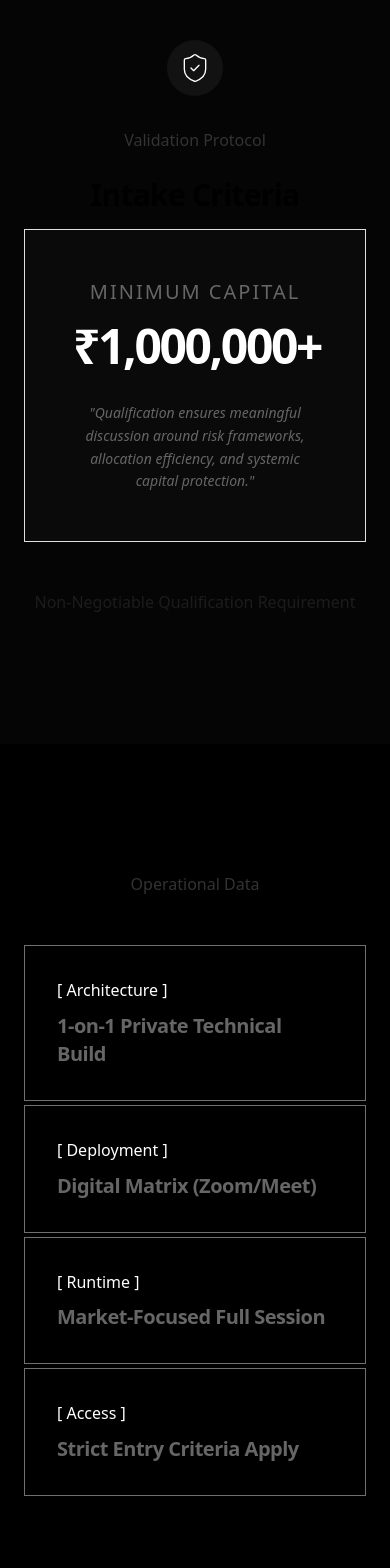
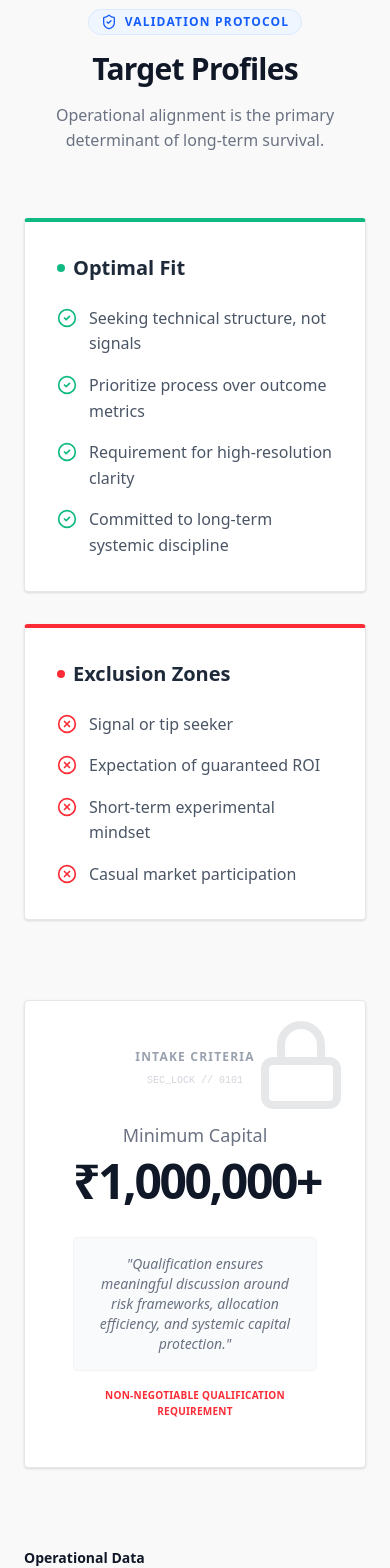
Before and after one commit to gaurav29-maker/gauravkhona.com, a Next.js app: page / in a window 390 px wide. Shown: the part 3720-5288 px from the top of the page. Built offline with nearby package versions, Linux system fonts and the light colour scheme.

Commit message:
feat(ui): refactor Eligibility validation protocol with new design system

```diff
--- a/components/Eligibility.tsx
+++ b/components/Eligibility.tsx
@@ -1,39 +1,131 @@
-import { ShieldCheck } from "lucide-react";
+import { CheckCircle2, XCircle, Lock, Server, Video, Activity, ShieldCheck } from "lucide-react";
 
 export default function Eligibility() {
+    const targets = [
+        "Seeking technical structure, not signals",
+        "Prioritize process over outcome metrics",
+        "Requirement for high-resolution clarity",
+        "Committed to long-term systemic discipline"
+    ];
+
+    const exclusions = [
+        "Signal or tip seeker",
+        "Expectation of guaranteed ROI",
+        "Short-term experimental mindset",
+        "Casual market participation"
+    ];
+
     return (
-        <section id="funds" className="py-32 px-6 border-technical bg-[#050505]">
-            <div className="max-w-4xl mx-auto text-center">
-                <div className="inline-flex items-center justify-center p-3 rounded-full bg-white/5 mb-8">
-                    <ShieldCheck className="h-8 w-8 text-white" strokeWidth={1} />
-                </div>
+        <section id="funds" className="py-24 px-6 bg-[#F9F9F9] border-t border-gray-200">
+            <div className="max-w-6xl mx-auto">
 
-                <p className="text-technical mb-6">Validation Protocol</p>
-
-                <h2 className="heading-lg mb-8">Intake Criteria</h2>
-
-                <div className="bg-[#0A0A0A] border border-border p-12 relative overflow-hidden group">
-                    {/* Subtle aesthetic lines like xAI */}
-                    <div className="absolute top-0 right-0 p-4 font-mono text-[10px] text-muted opacity-20 hidden md:block">
-                        SEC_LOCK // 0101
+                {/* Section Header */}
+                <div className="text-center mb-16">
+                    <div className="inline-flex items-center gap-2 px-3 py-1 rounded-full bg-blue-50 border border-blue-100 mb-4">
+                        <ShieldCheck className="w-4 h-4 text-blue-600" />
+                        <span className="text-xs font-bold text-blue-600 uppercase tracking-widest">Validation Protocol</span>
                     </div>
-
-                    <p className="text-xl md:text-2xl font-light text-muted mb-4 uppercase tracking-widest">
-                        Minimum Capital
-                    </p>
-
-                    <p className="text-5xl md:text-7xl font-bold text-white mb-8 tracking-tighter">
-                        ₹1,000,000+
-                    </p>
-
-                    <p className="text-sm md:text-base text-muted max-w-2xl mx-auto leading-relaxed italic">
-                        "Qualification ensures meaningful discussion around risk frameworks, allocation efficiency, and systemic capital protection."
+                    <h2 className="text-3xl md:text-4xl font-bold text-gray-900 tracking-tight mb-4">Target Profiles</h2>
+                    <p className="text-gray-500 max-w-2xl mx-auto">
+                        Operational alignment is the primary determinant of long-term survival.
                     </p>
                 </div>
 
-                <p className="mt-12 text-technical opacity-50">
-                    Non-Negotiable Qualification Requirement
-                </p>
+                {/* Profiles Grid */}
+                <div className="grid grid-cols-1 md:grid-cols-2 gap-8 mb-20">
+                    {/* Optimal Fit */}
+                    <div className="bg-white p-8 rounded border border-gray-200 shadow-sm border-t-4 border-t-[#10B981]">
+                        <h3 className="text-xl font-bold text-gray-800 mb-6 flex items-center gap-2">
+                            <span className="w-2 h-2 rounded-full bg-[#10B981]"></span>
+                            Optimal Fit
+                        </h3>
+                        <ul className="space-y-4">
+                            {targets.map((item, i) => (
+                                <li key={i} className="flex items-start gap-3">
+                                    <CheckCircle2 className="w-5 h-5 text-[#10B981] shrink-0 mt-0.5" />
+                                    <span className="text-gray-600 font-medium">{item}</span>
+                                </li>
+                            ))}
+                        </ul>
+                    </div>
+
+                    {/* Exclusion Zones */}
+                    <div className="bg-white p-8 rounded border border-gray-200 shadow-sm border-t-4 border-t-red-500">
+                        <h3 className="text-xl font-bold text-gray-800 mb-6 flex items-center gap-2">
+                            <span className="w-2 h-2 rounded-full bg-red-500"></span>
+                            Exclusion Zones
+                        </h3>
+                        <ul className="space-y-4">
+                            {exclusions.map((item, i) => (
+                                <li key={i} className="flex items-start gap-3">
+                                    <XCircle className="w-5 h-5 text-red-500 shrink-0 mt-0.5" />
+                                    <span className="text-gray-600 font-medium">{item}</span>
+                                </li>
+                            ))}
+                        </ul>
+                    </div>
+                </div>
+
+                {/* Intake Criteria (Minimum Capital) */}
+                <div className="bg-white border border-gray-200 rounded shadow-sm overflow-hidden mb-20 relative">
+                    <div className="absolute top-0 right-0 p-4 opacity-10">
+                        <Lock className="w-24 h-24 text-gray-900" />
+                    </div>
+
+                    <div className="p-12 text-center relative z-10">
+                        <p className="text-xs font-bold text-gray-400 uppercase tracking-widest mb-2">
+                            Intake Criteria
+                        </p>
+                        <p className="font-mono text-[10px] text-gray-300 mb-8">SEC_LOCK // 0101</p>
+
+                        <div className="mb-2">
+                            <p className="text-lg text-gray-500 font-medium">Minimum Capital</p>
+                            <p className="text-5xl md:text-6xl font-black text-gray-900 tracking-tighter my-2">
+                                ₹1,000,000+
+                            </p>
+                        </div>
+
+                        <p className="text-sm text-gray-500 italic max-w-2xl mx-auto mt-8 bg-gray-50 p-4 rounded border border-gray-100">
+                            "Qualification ensures meaningful discussion around risk frameworks, allocation efficiency, and systemic capital protection."
+                        </p>
+                        <p className="mt-4 text-[10px] font-bold text-red-500 uppercase tracking-wide">
+                            Non-Negotiable Qualification Requirement
+                        </p>
+                    </div>
+                </div>
+
+                {/* Operational Data Footer */}
+                <div className="grid grid-cols-1 md:grid-cols-4 gap-6 text-sm">
+                    <div className="md:col-span-1">
+                        <p className="font-bold text-gray-900 mb-2">Operational Data</p>
+                        <p className="text-xs text-gray-500">System Specifications</p>
+                    </div>
+
+                    <div className="bg-white p-4 rounded border border-gray-200">
+                        <div className="flex items-center gap-2 mb-2 text-blue-600">
+                            <Server className="w-4 h-4" />
+                            <span className="font-bold text-xs uppercase">Architecture</span>
+                        </div>
+                        <p className="text-gray-600 font-medium">1-on-1 Private Technical Build</p>
+                    </div>
+
+                    <div className="bg-white p-4 rounded border border-gray-200">
+                        <div className="flex items-center gap-2 mb-2 text-blue-600">
+                            <Video className="w-4 h-4" />
+                            <span className="font-bold text-xs uppercase">Deployment</span>
+                        </div>
+                        <p className="text-gray-600 font-medium">Digital Matrix (Zoom/Meet)</p>
+                    </div>
+
+                    <div className="bg-white p-4 rounded border border-gray-200">
+                        <div className="flex items-center gap-2 mb-2 text-blue-600">
+                            <Activity className="w-4 h-4" />
+                            <span className="font-bold text-xs uppercase">Runtime</span>
+                        </div>
+                        <p className="text-gray-600 font-medium">Market-Focused Full Session</p>
+                    </div>
+                </div>
+
             </div>
         </section>
     );
```
